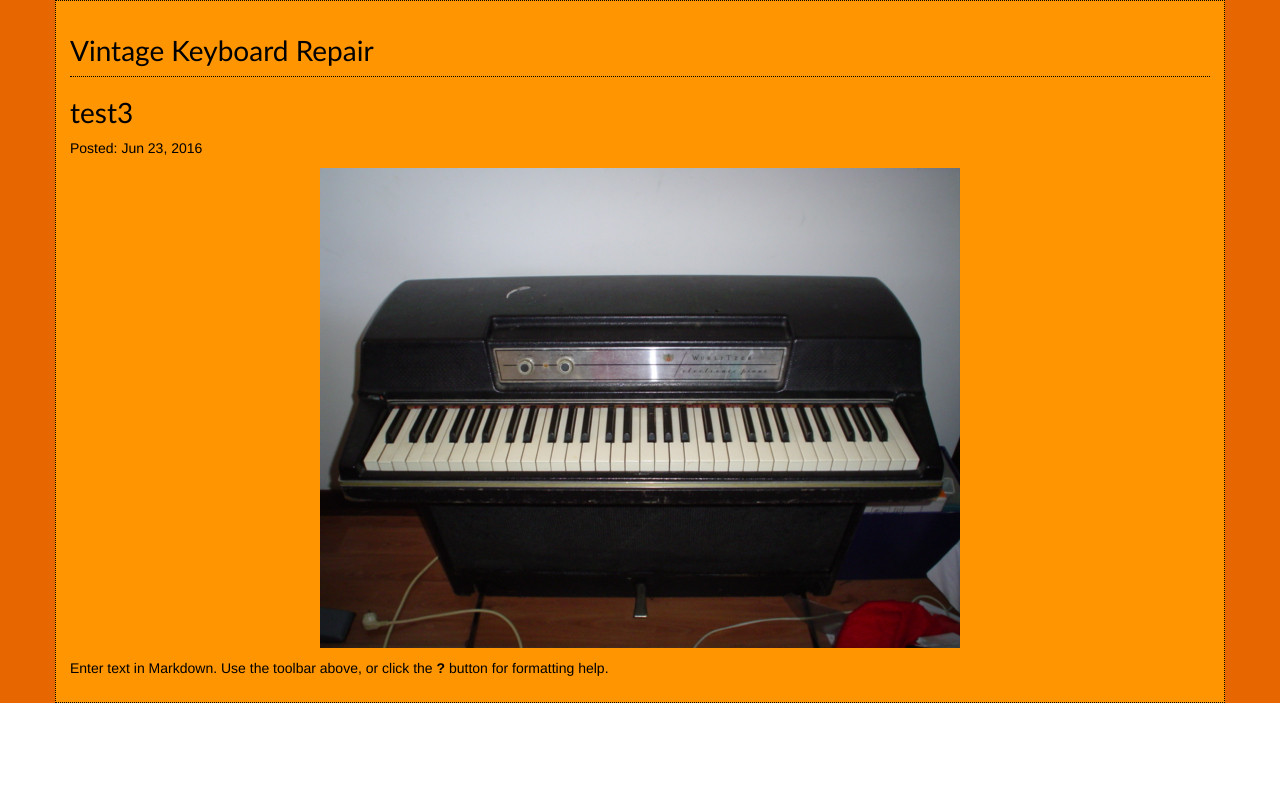
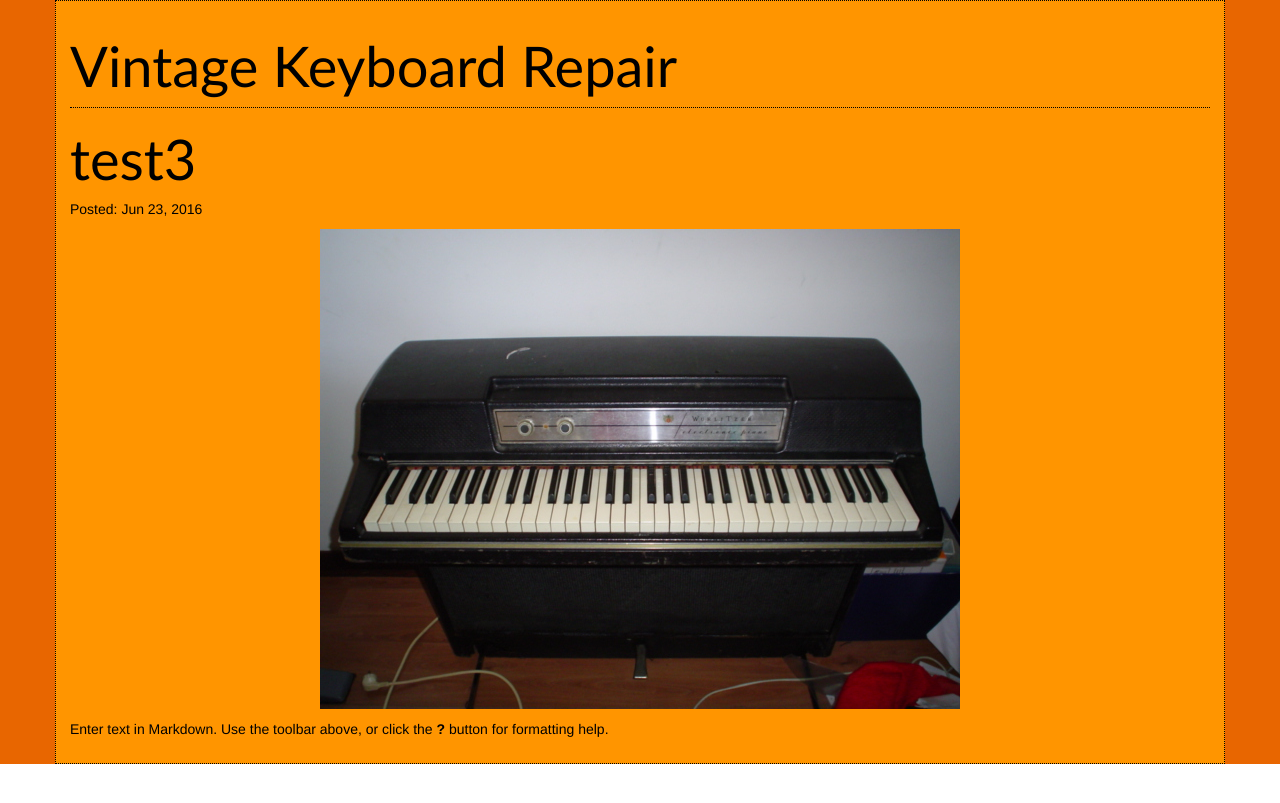
Before and after one commit to fogg4444/vintage_Keyboard_Repair_homeage, a Jekyll site: the page built from _posts/forsale/2016-06-23-test3.md, in a window 1280 px wide. Shown: the top 803 px of the page. Built offline with Jekyll 4.4.1, drawn with Linux system fonts in a browser that asks for light colours.

Commit message:
(setup) css and url tweaks

```diff
--- a/_layouts/forsale.html
+++ b/_layouts/forsale.html
@@ -3,8 +3,8 @@ layout: default
 ---
 <article class="post" itemscope itemtype="http://schema.org/BlogPosting">
 
-  <h1>
-    <a href="{{site.url}}">Vintage Keyboard Repair</a>
+  <h1 class="forsaleh1">
+    <a href="{{site.baseurl}}">Vintage Keyboard Repair</a>
   </h1>
   <hr>
 
--- a/_sass/_forsale.scss
+++ b/_sass/_forsale.scss
@@ -7,6 +7,6 @@ img {
   margin: 0 auto;
 }
 
-h1 {
+h1.forsale {
   font-size: 2em;
 }
```
